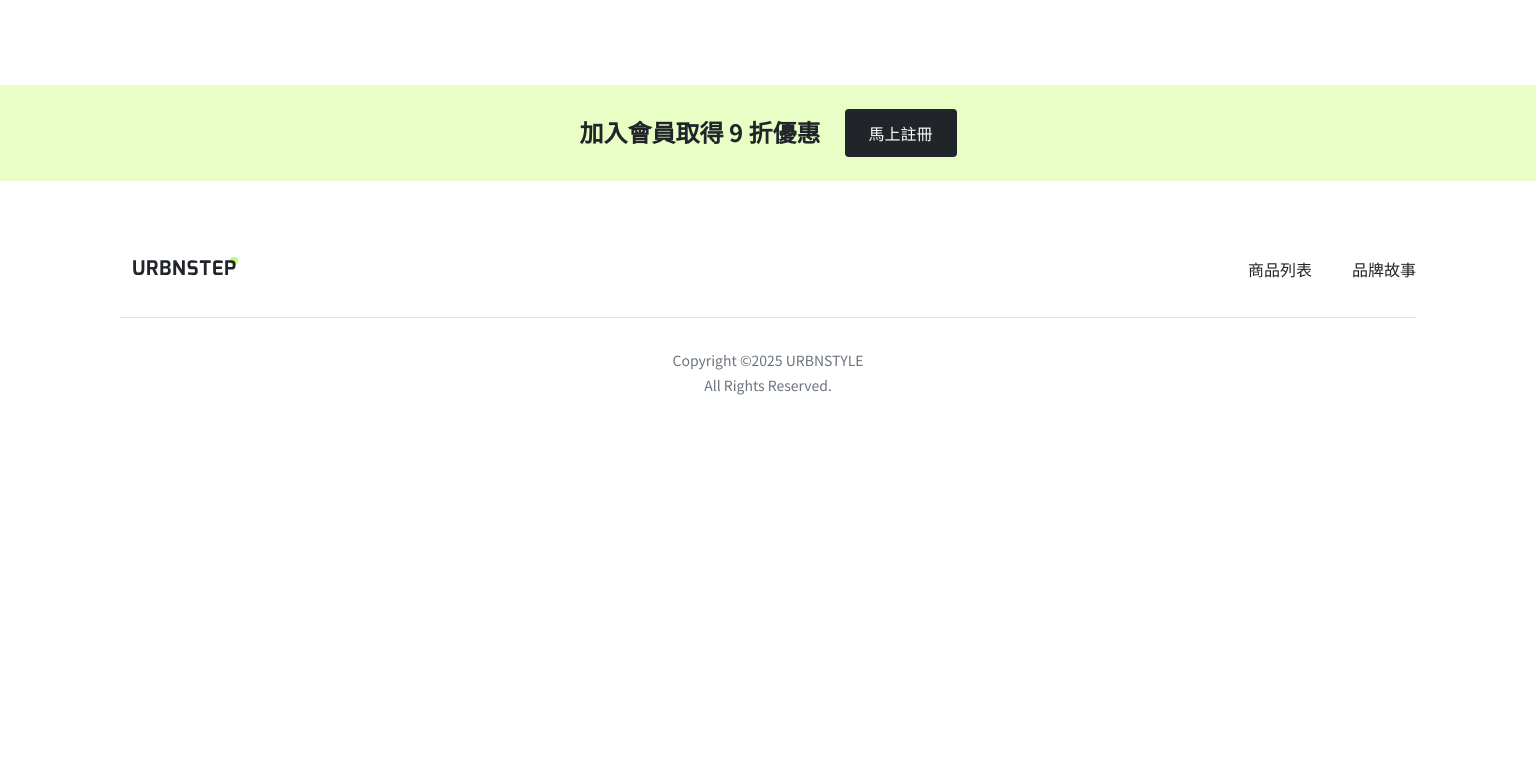
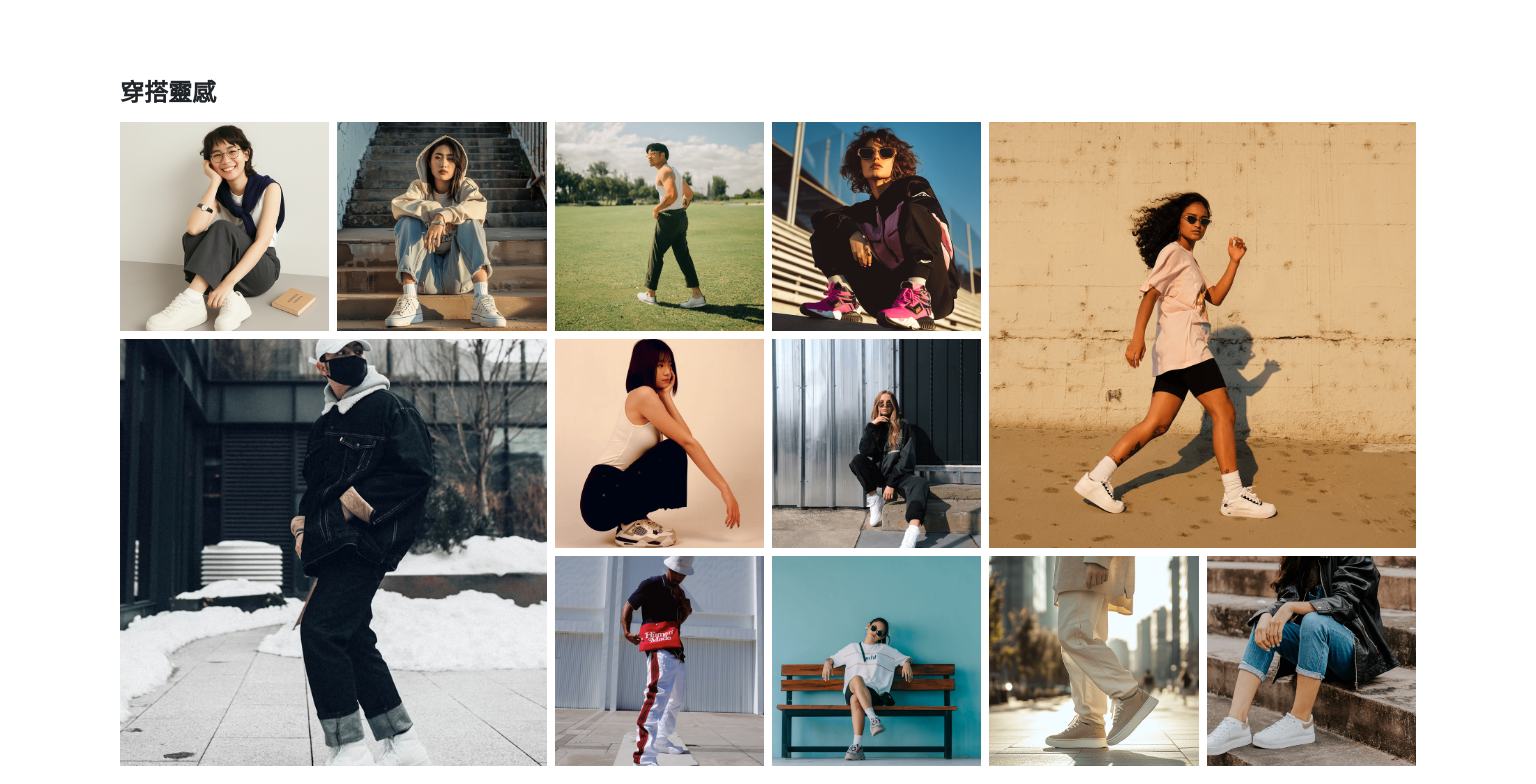
Before and after one commit to study-rocket-coding/2025-12-08-urbnstep-layout, a website built with Vite: page index.html in a window 1536 px wide. Shown: the part 3900-4684 px from the top of the page. Before the commit the page ends 4360 px from the top, so only its background shows below. Built offline with nearby package versions, Linux system fonts and the light colour scheme.

Commit message:
feat: add style section

```diff
--- a/index.html
+++ b/index.html
@@ -183,7 +183,49 @@
             </li>
           </ul>
         </section>
-
+        <section class="style container">
+          <div class="section-title">
+            <h2 class="fs-4">穿搭靈感</h2>
+          </div>
+          <div class="parent">
+            <div class="div1">
+              <img src="/assets/inspiration-1.png" alt="" />
+            </div>
+            <div class="div2">
+              <img src="/assets/inspiration-2.png" alt="" />
+            </div>
+            <div class="div3">
+              <img src="/assets/inspiration-4.png" alt="" />
+            </div>
+            <div class="div4">
+              <img src="/assets/inspiration-5.png" alt="" />
+            </div>
+            <div class="div5">
+              <img src="/assets/inspiration-10.png" alt="" />
+            </div>
+            <div class="div6">
+              <img src="/assets/inspiration-3.png" alt="" />
+            </div>
+            <div class="div7">
+              <img src="/assets/inspiration-6.png" alt="" />
+            </div>
+            <div class="div8">
+              <img src="/assets/inspiration-7.png" alt="" />
+            </div>
+            <div class="div9">
+              <img src="/assets/inspiration-8.png" alt="" />
+            </div>
+            <div class="div10">
+              <img src="/assets/inspiration-9.png" alt="" />
+            </div>
+            <div class="div11">
+              <img src="/assets/inspiration-11.png" alt="" />
+            </div>
+            <div class="div12">
+              <img src="/assets/inspiration-12.png" alt="" />
+            </div>
+          </div>
+        </section>
         <section class="call-to-action">
           <h4 class="fs-5">加入會員取得 9 折優惠</h4>
           <a href="#" class="btn btn-filled">馬上註冊</a>
--- a/src/styles/views/_index-page.scss
+++ b/src/styles/views/_index-page.scss
@@ -333,6 +333,83 @@
   }
 }
 
+.style {
+  padding-top: $spacing-2xl;
+  padding-bottom: $spacing-2xl;
+  .section-title {
+    margin-bottom: $spacing-m;
+  }
+  .parent {
+    display: flex;
+    gap: 16px;
+    overflow-x: auto;
+    scroll-snap-type: x mandatory;
+    scroll-padding: 16px;
+    > div {
+      flex: 0 0 auto;
+      max-width: 300px;
+      scroll-snap-align: start;
+    }
+  }
+  .parent::-webkit-scrollbar {
+    display: none;
+  }
+  .parent,
+  .parent img {
+    user-select: none; /* 禁止選取文字 */
+    -webkit-user-drag: none; /* 禁止預設圖片拖曳 */
+  }
+  @media (min-width: 1296px) {
+    .parent {
+      display: grid;
+      grid-template-columns: repeat(6, 1fr);
+      grid-template-rows: repeat(3, 1fr);
+      grid-column-gap: 8px;
+      grid-row-gap: 8px;
+      > div {
+        max-width: none;
+      }
+    }
+
+    .div1 {
+      grid-area: 1 / 1 / 2 / 2;
+    }
+    .div2 {
+      grid-area: 1 / 2 / 2 / 3;
+    }
+    .div3 {
+      grid-area: 1 / 3 / 2 / 4;
+    }
+    .div4 {
+      grid-area: 1 / 4 / 2 / 5;
+    }
+    .div5 {
+      grid-area: 1 / 5 / 3 / 7;
+    }
+    .div6 {
+      grid-area: 2 / 1 / 4 / 3;
+    }
+    .div7 {
+      grid-area: 2 / 3 / 3 / 4;
+    }
+    .div8 {
+      grid-area: 2 / 4 / 3 / 5;
+    }
+    .div9 {
+      grid-area: 3 / 3 / 4 / 4;
+    }
+    .div10 {
+      grid-area: 3 / 4 / 4 / 5;
+    }
+    .div11 {
+      grid-area: 3 / 5 / 4 / 6;
+    }
+    .div12 {
+      grid-area: 3 / 6 / 4 / 7;
+    }
+  }
+}
+
 .call-to-action {
   text-align: center;
   padding-top: $spacing-l;
```
